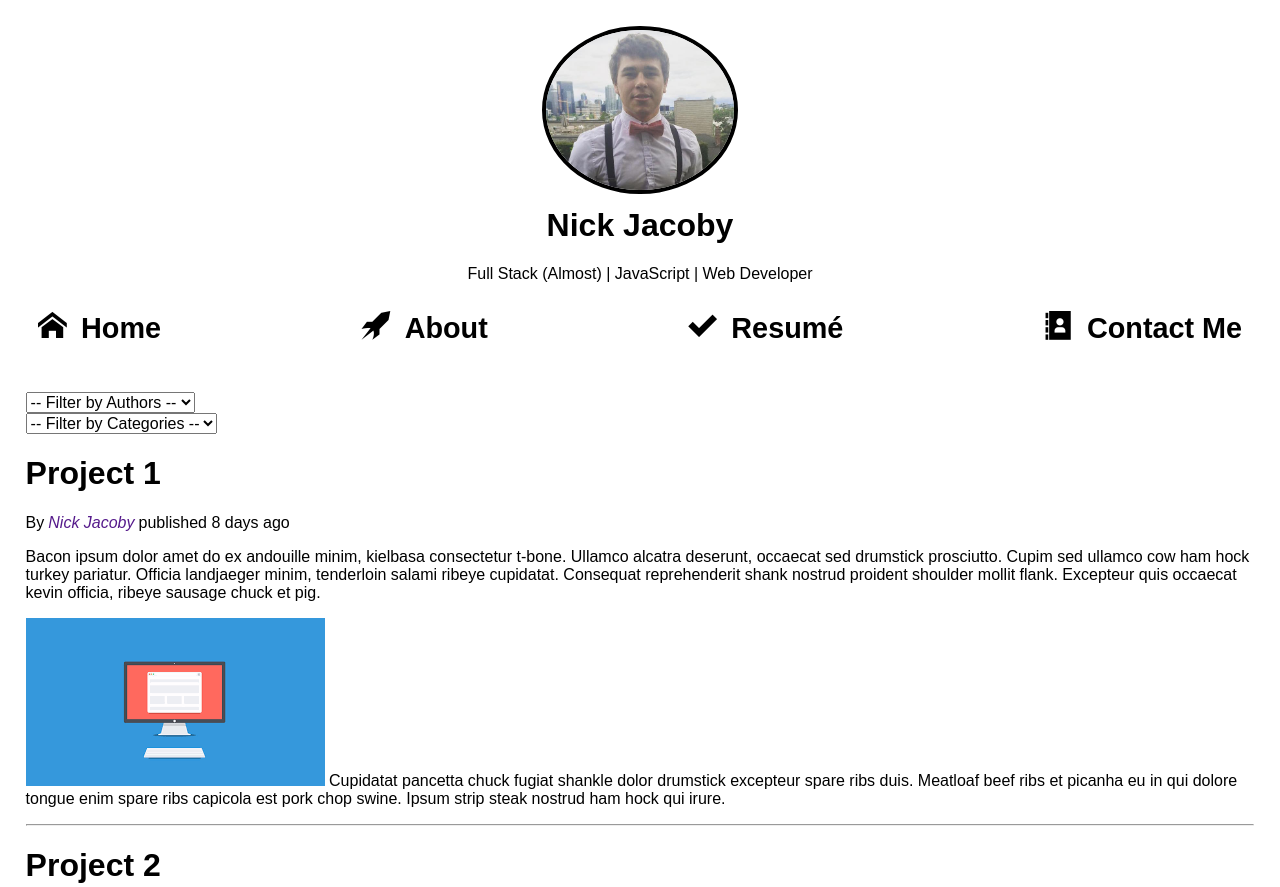
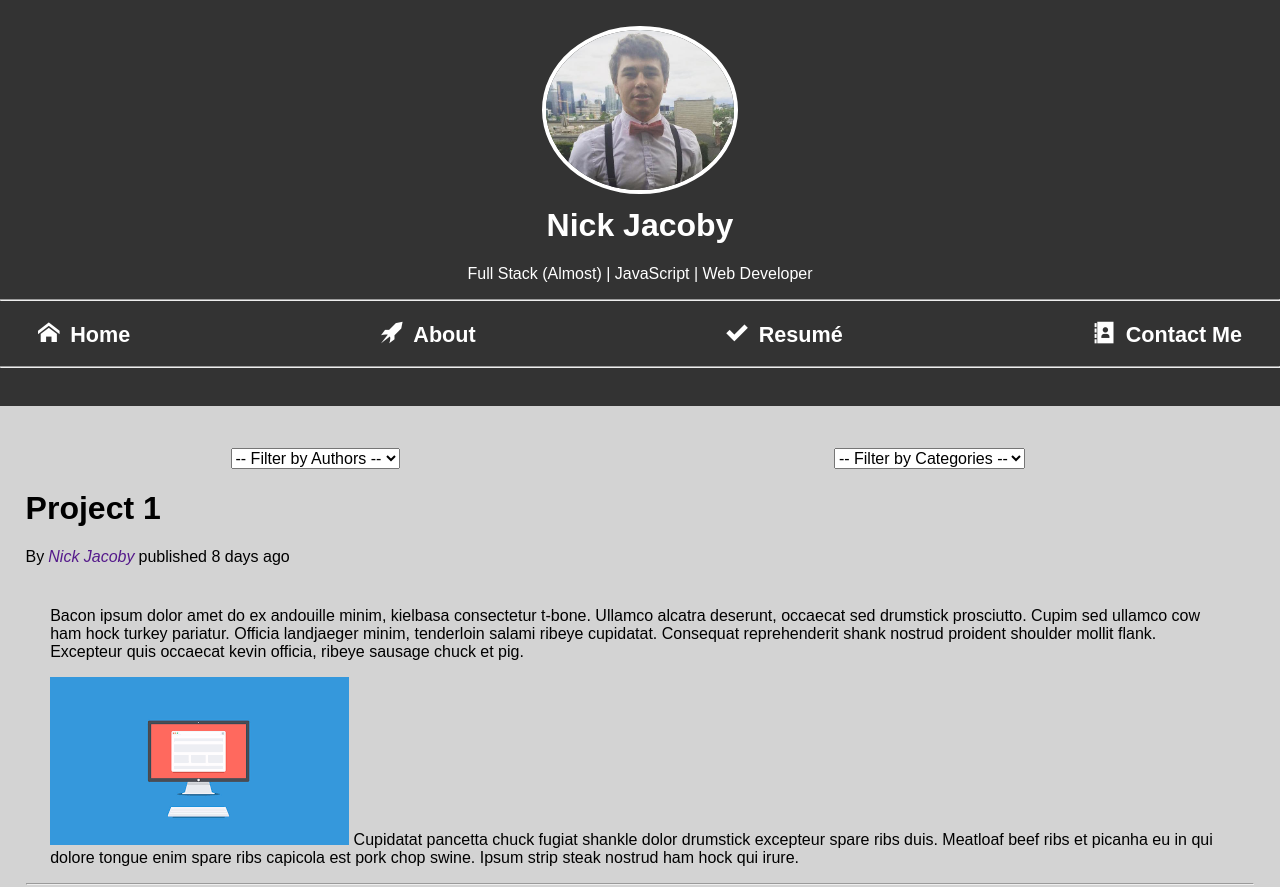
Before and after one commit to jacoby22/Portfolio, a plain HTML site: page index.html in a window 1280 px wide. Shown: the top 887 px of the page. Drawn offline with nearby package versions, Linux system fonts and the light colour scheme; files whose address does not match are found by name.

Commit message:
added more styling

```diff
--- a/app.js
+++ b/app.js
@@ -23,8 +23,16 @@ Article.prototype.toHtml = function() {
 
 portfolio.displayNav = function() {
   $('.icon-menu').on('click', function() {
-    $(this).hide();
-    $('.tab').show();
+    $('.tab').toggle();
+  });
+};
+
+portfolio.displayNavOnScreenChange = function() {
+  $(window).resize(function() {
+    var $winSize = $(window).width();
+    if ($winSize > 679) {
+      $('.tab').show();
+    }
   });
 };
 
@@ -54,5 +62,6 @@ $(function() {
   $('#projects').fadeIn(750);
   portfolio.displayNav();
   portfolio.selectNav();
+  portfolio.displayNavOnScreenChange();
   $('.template').hide();
 });
--- a/base.css
+++ b/base.css
@@ -1,16 +1,28 @@
 html {
   max-width: 2000px;
+  height: 100%;
+  width: 100%;
 }
 
 body {
+  background-color: rgba(0, 0, 0, 0.8);
+  color: white;
+}
+
+hr {
+  display: none;
+}
+
+section {
   padding-left: 2%;
   padding-right: 2%;
   padding-top: 2%;
+  background-color: lightgrey;
+  color: black;
 }
 
-nav {
-  display: flex;
-  justify-content: center;
+select {
+  padding: em;
 }
 
 a {
@@ -28,6 +40,8 @@ li {
 
 footer {
   text-align: center;
+  padding-bottom: 2%;
+  padding-top: 2%;
 }
 
 address a {
@@ -41,5 +55,5 @@ time {
 span {
   font-family: sans-serif;
   font-weight: bold;
-  color: black;
+  color: white;
 }
--- a/index.html
+++ b/index.html
@@ -33,7 +33,8 @@
       </h1>
       <p id="traits">Full Stack (Almost) | JavaScript | Web Developer</p>
     </header>
-    <div class="icon-menu"><br></div>
+    <hr>
+    <div class="icon-menu"></div>
     <nav class="main-nav">
       <ul id="navLinks">
         <li class="tab icon-home" data-content="projects"><a href="#"> <span>Home</span></a></li>
@@ -42,6 +43,7 @@
         <li class="tab icon-address-book" data-content="contactMe"><a href="#"> <span>Contact Me</span></a></li>
       </ul>
     </nav>
+    <hr>
     <main>
       <section class="tab-content" id="contactMe">
         <div>
--- a/layout.css
+++ b/layout.css
@@ -1,6 +1,6 @@
 .icon-menu {
-  font-size: 3em;
   text-align: center;
+  font-size: 2em;
 }
 
 .icon-menu:hover {
@@ -32,9 +32,13 @@
   padding: 0%;
 }
 
+.site-header {
+  padding-top: 2%;
+}
+
 #navLinks {
   text-align: center;
-  padding: 0;
+  padding-left: 0;
 }
 
 #myContainer {
--- a/module.css
+++ b/module.css
@@ -1,9 +1,11 @@
 .tab:hover {
-  color: red;
+  color: rgba(255, 0, 13, 0.6);
 }
 
 #filters {
   padding: 0;
+  display: flex;
+  justify-content: space-around;
 }
 
 #authorLink {
@@ -13,7 +15,7 @@
 
 #me {
   border-radius: 100%;
-  border: solid black 4px;
+  border: solid white 4px;
   height: 100%;
   margin: 0 auto;
 }
@@ -40,13 +42,14 @@
 }
 
 @media only screen and (min-width: 680px) {
-  #navLinks {
-      margin: 1%;
-      display: flex;
-      justify-content: space-between;
-      font-size: 2em;
-      padding: 0;
+  hr {
+    display: block;
     }
+
+  .main-nav {
+    padding-left: 2%;
+    padding-right: 2%;
+  }
 
   .icon-menu {
     display: none;
@@ -56,4 +59,12 @@
     display: block;
     padding: 0;
     }
+
+  #navLinks {
+      margin: 1%;
+      display: flex;
+      justify-content: space-between;
+      font-size: 1.5em;
+      padding: 0;
+    }
   }
```
